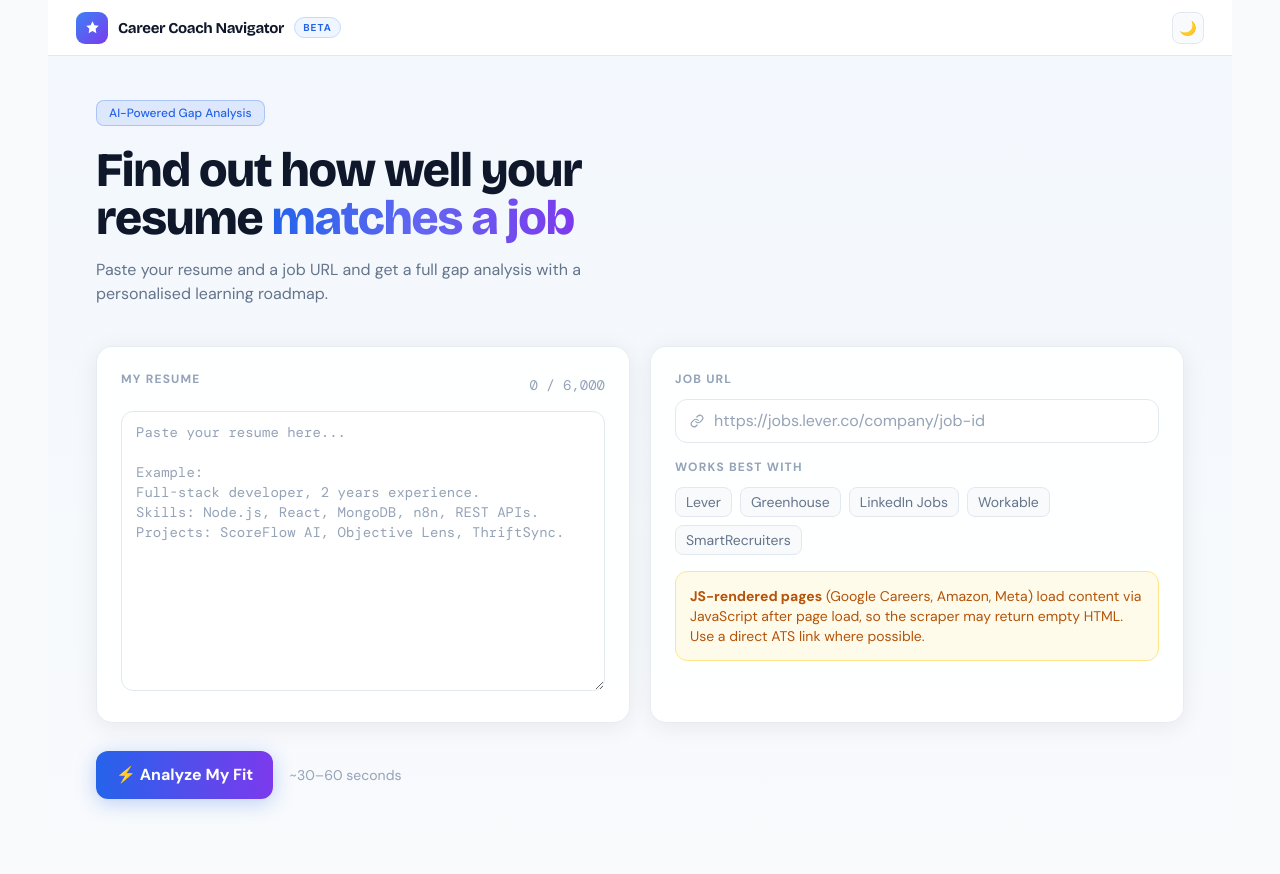
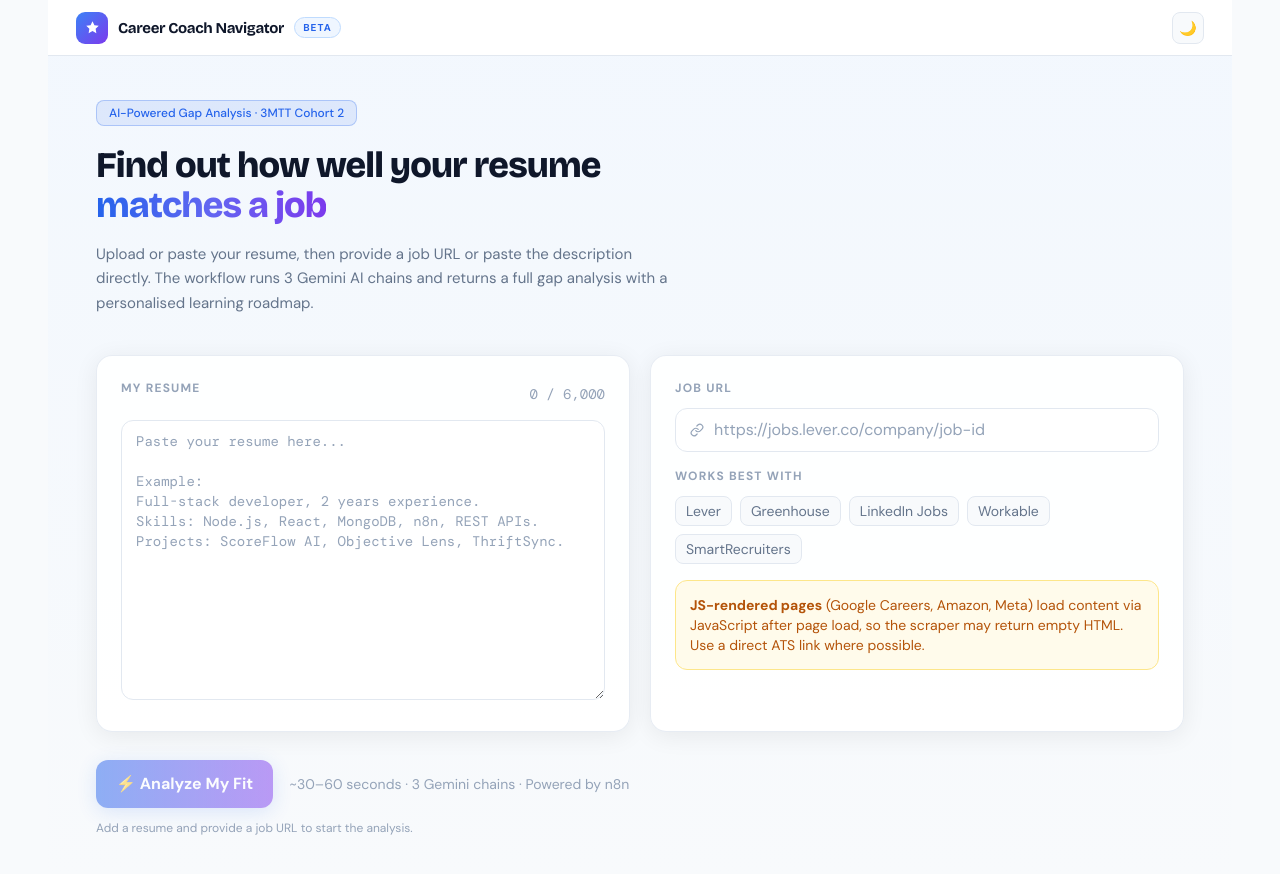
Before and after one commit to EchannyE/career-navigator, a React (Vite) app in the folder frontend/: page / in a window 1280 px wide. Shown: the top 874 px of the page. Before the commit the page ends 843 px from the top, so only its background shows below. Built offline with nearby package versions, Linux system fonts and the light colour scheme.

Commit message:
Refactor InputForm for better readability and structure
Refactor InputForm component to improve readability and structure, including error handling and conditional rendering.

```diff
--- a/frontend/src/components/features/InputForm/InputForm.jsx
+++ b/frontend/src/components/features/InputForm/InputForm.jsx
@@ -1,3 +1,6 @@
+/**
+ * components/features/InputForm/InputForm.jsx
+ */
 
 import ResumeInput from "./ResumeInput.jsx";
 import JobInput from "./JobInput.jsx";
@@ -7,35 +10,57 @@ import Tag from "../../ui/Tag.jsx";
 const InputForm = ({
   resume,
   onResumeChange,
+  resumeMode,
+  onResumeModeChange,
+
+  jobMode,
+  onJobModeChange,
   jobUrl,
   onUrlChange,
+  jobPaste,
+  onPasteChange,
+
   onAnalyze,
   error,
   onClearError,
-}) => (
-  <main className="flex-1 overflow-y-auto px-4 sm:px-6 md:px-8 lg:px-12 py-8 md:py-11 bg-gradient-to-b from-blue-50/60 to-transparent dark:from-blue-950/20 dark:to-transparent">
+}) => {
+  const hasResume = resume?.trim().length >= 30;
+  const hasJobInput =
+    jobMode === "paste"
+      ? jobPaste?.trim().length >= 50
+      : jobUrl?.trim().length >= 10;
 
-    {/* ── Hero ──────────────────────────────────────────────────────────── */}
-    <div className="max-w-xl mb-8 md:mb-10 animate-fade-up">
-      <div className="mb-4 md:mb-5">
-        <Tag color="#2563eb">AI-Powered Gap Analysis</Tag>
+  const canAnalyze = hasResume && hasJobInput;
+
+  return (
+    <main
+      className="flex-1 overflow-y-auto px-4 py-7 sm:px-6 lg:px-12 lg:py-11
+                 bg-gradient-to-b from-blue-50/60 to-transparent
+                 dark:from-blue-950/20 dark:to-transparent"
+    >
+      <div className="max-w-xl mb-8 lg:mb-10 animate-fade-up">
+        <div className="mb-5">
+          <Tag color="#2563eb">AI-Powered Gap Analysis · 3MTT Cohort 2</Tag>
         </div>
 
-      <h1 className="font-display text-2xl sm:text-3xl md:text-4xl lg:text-5xl font-extrabold tracking-tight leading-[1.2] text-slate-900 dark:text-slate-50 mb-4">
+        <h1
+          className="font-display text-3xl sm:text-4xl font-extrabold tracking-tight
+                     leading-[1.15] text-slate-900 dark:text-slate-50 mb-4"
+        >
           Find out how well your resume{" "}
           <span className="text-gradient">matches a job</span>
         </h1>
 
-      <p className="text-sm sm:text-base leading-relaxed text-slate-500 dark:text-slate-400">
-        Paste your resume and a job URL and get a full gap analysis with a
-        personalised learning roadmap.
+        <p className="text-sm sm:text-[15px] leading-relaxed text-slate-500 dark:text-slate-400">
+          Upload or paste your resume, then provide a job URL or paste the
+          description directly. The workflow runs 3 Gemini AI chains and returns
+          a full gap analysis with a personalised learning roadmap.
         </p>
       </div>
 
-    {/* ── Error alert ───────────────────────────────────────────────────── */}
       {error && (
         <div
-        className="flex flex-col sm:flex-row sm:items-center sm:justify-between gap-3 mb-5 px-4 py-3 rounded-xl
+          className="flex items-start sm:items-center justify-between gap-3 mb-5 px-4 py-3 rounded-xl
                      bg-red-50 border border-red-200 text-sm text-red-600
                      dark:bg-red-500/10 dark:border-red-500/30 dark:text-red-400
                      animate-fade-in"
@@ -43,31 +68,55 @@ const InputForm = ({
           <span>⚠ {error}</span>
 
           <button
+            type="button"
             onClick={onClearError}
-          className="self-end sm:self-auto text-red-400 hover:text-red-600 dark:hover:text-red-300 text-base leading-none"
+            className="text-red-400 hover:text-red-600 dark:hover:text-red-300
+                       text-base leading-none bg-transparent border-none cursor-pointer"
           >
             ✕
           </button>
         </div>
       )}
 
-    {/* ── Responsive form grid ──────────────────────────────────────────── */}
-    <div className="grid grid-cols-1 lg:grid-cols-2 gap-5 mb-7 animate-fade-up delay-2">
-      <ResumeInput value={resume} onChange={onResumeChange} />
-      <JobInput jobUrl={jobUrl} onUrlChange={onUrlChange} />
+      <div className="grid grid-cols-1 xl:grid-cols-2 gap-5 mb-7 animate-fade-up delay-2">
+        <ResumeInput
+          value={resume}
+          onChange={onResumeChange}
+          resumeMode={resumeMode}
+          onModeChange={onResumeModeChange}
+        />
+
+        <JobInput
+          jobMode={jobMode}
+          onJobModeChange={onJobModeChange}
+          jobUrl={jobUrl}
+          onUrlChange={onUrlChange}
+          jobPaste={jobPaste}
+          onPasteChange={onPasteChange}
+        />
       </div>
 
-    {/* ── CTA ───────────────────────────────────────────────────────────── */}
-    <div className="flex flex-col sm:flex-row sm:items-center gap-4 animate-fade-up delay-3">
-      <Button onClick={onAnalyze}>
+      <div className="flex flex-col sm:flex-row sm:items-center gap-3 sm:gap-4 animate-fade-up delay-3">
+        <Button onClick={onAnalyze} disabled={!canAnalyze}>
           ⚡ Analyze My Fit
         </Button>
 
-      <span className="text-sm text-slate-400 dark:text-slate-500">
-        ~30–60 seconds
+        <span className="text-xs sm:text-sm text-slate-400 dark:text-slate-500">
+          ~30–60 seconds · 3 Gemini chains · Powered by n8n
         </span>
       </div>
+
+      {!canAnalyze && (
+        <p className="mt-3 text-xs text-slate-400 dark:text-slate-500">
+          Add a resume and{" "}
+          {jobMode === "paste"
+            ? "paste a job description"
+            : "provide a job URL"}{" "}
+          to start the analysis.
+        </p>
+      )}
     </main>
   );
+};
 
 export default InputForm;
```
Lines whose indentation alone changed are shown as unchanged.
